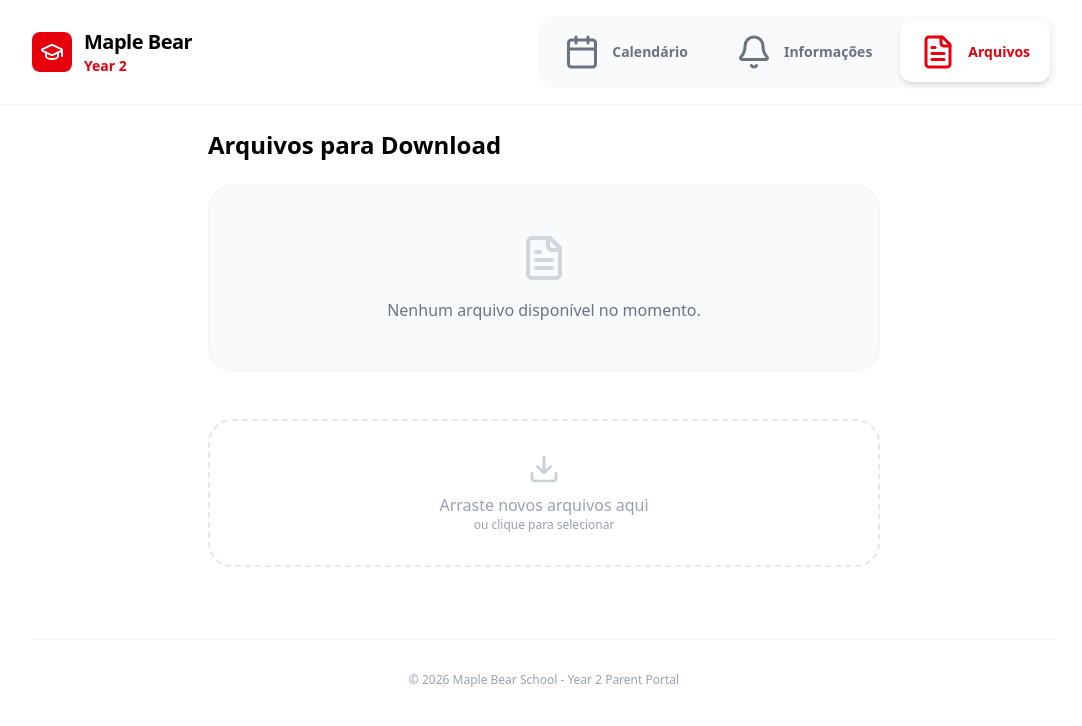
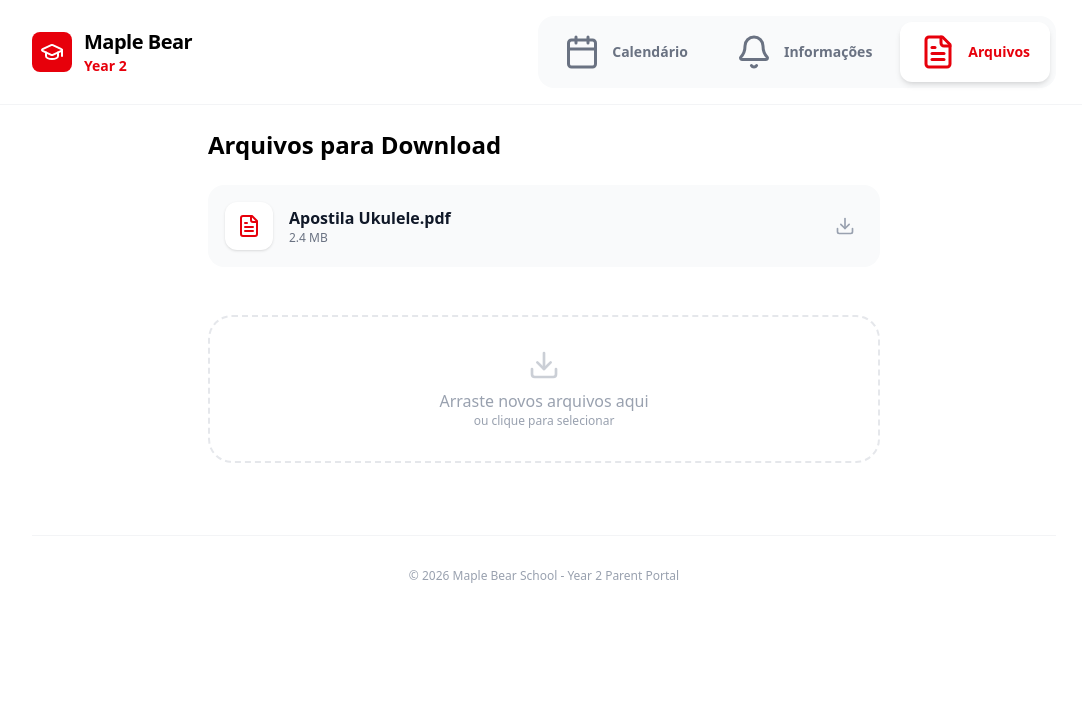
Before and after one commit to leonardojoaquim84/Calendario-Maple-Bear, a React (Vite) app: page / in a window 1280 px wide. Both pictures are taken after a click on the button "Arquivos". Shown: the top 726 px of the page, without its empty margins (96-1178 px from the left). Built offline with nearby package versions, Linux system fonts and the light colour scheme.

Commit message:
arquivos e avisos

```diff
--- a/index.html
+++ b/index.html
@@ -3,7 +3,10 @@
   <head>
     <meta charset="UTF-8" />
     <meta name="viewport" content="width=device-width, initial-scale=1.0" />
-    <title>My Google AI Studio App</title>
+    <meta http-equiv="Cache-Control" content="no-cache, no-store, must-revalidate" />
+    <meta http-equiv="Pragma" content="no-cache" />
+    <meta http-equiv="Expires" content="0" />
+    <title>Maple Bear Year 2 - Parent Portal</title>
   </head>
   <body>
     <div id="root"></div>
--- a/src/App.tsx
+++ b/src/App.tsx
@@ -65,9 +65,21 @@ const INITIAL_EVENTS: Event[] = [
   }
 ];
 
-const FILES: { name: string; size: string }[] = [];
+const FILES: { name: string; size: string; url?: string }[] = [
+  {
+    name: 'Apostila Ukulele.pdf',
+    size: '2.4 MB',
+    url: 'https://drive.google.com/file/d/1Dva0KTTJg9co-ckzcV3TPs-lZ-zu0AZW/view?usp=drive_link'
+  }
+];
 
 const ANNOUNCEMENTS = [
+  {
+    title: 'Apostila Ukulele',
+    content: 'Já está disponível para download a apostila de Ukulele para o Year 2. Acesse a aba de Arquivos para baixar.',
+    date: '09/03/2026',
+    link: 'https://drive.google.com/file/d/1Dva0KTTJg9co-ckzcV3TPs-lZ-zu0AZW/view?usp=drive_link'
+  },
   {
     title: 'YouTube Maple Bear Méier',
     content: 'Acompanhe as novidades e atividades da nossa escola em nosso canal oficial no YouTube.',
@@ -77,7 +89,7 @@ const ANNOUNCEMENTS = [
 ];
 
 export default function App() {
-  const [currentMonth, setCurrentMonth] = useState(new Date(2026, 2, 9)); // Start at March 2026
+  const [currentMonth, setCurrentMonth] = useState(new Date()); // Start at current date
   const [activeTab, setActiveTab] = useState<'calendar' | 'files' | 'announcements'>('calendar');
   const [selectedEvent, setSelectedEvent] = useState<Event | null>(null);
 
@@ -259,9 +271,20 @@ export default function App() {
                         <p className="text-xs text-gray-500">{file.size}</p>
                       </div>
                     </div>
-                    <button className="p-2 text-gray-400 hover:text-red-600 hover:bg-red-50 rounded-full transition-all">
-                      <Download size={20} />
-                    </button>
+                    {file.url ? (
+                      <a
+                        href={file.url}
+                        target="_blank"
+                        rel="noopener noreferrer"
+                        className="p-2 text-gray-400 hover:text-red-600 hover:bg-red-50 rounded-full transition-all"
+                      >
+                        <Download size={20} />
+                      </a>
+                    ) : (
+                      <button className="p-2 text-gray-400 hover:text-red-600 hover:bg-red-50 rounded-full transition-all">
+                        <Download size={20} />
+                      </button>
+                    )}
                   </div>
                 ))
               ) : (
```
